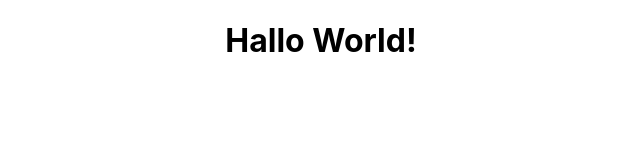
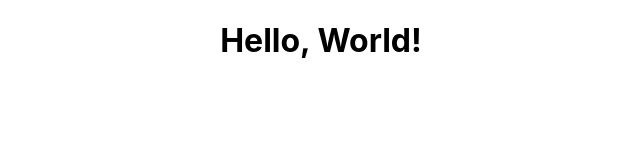
Before and after one commit to dbsSensei/reman-fe, a React (Create React App) app: page / in a window 1280 px wide. Shown: the top 160 px of the page, without its empty margins (319-959 px from the left). Built offline with nearby package versions, Linux system fonts and the light colour scheme.

Commit message:
Fixing hello world message!

```diff
--- a/src/App.js
+++ b/src/App.js
@@ -3,7 +3,7 @@ import "./App.css";
 function App() {
   return (
     <div className="App">
-      <h1>Hallo World!</h1>
+      <h1>Hello, World!</h1>
     </div>
   );
 }
```
